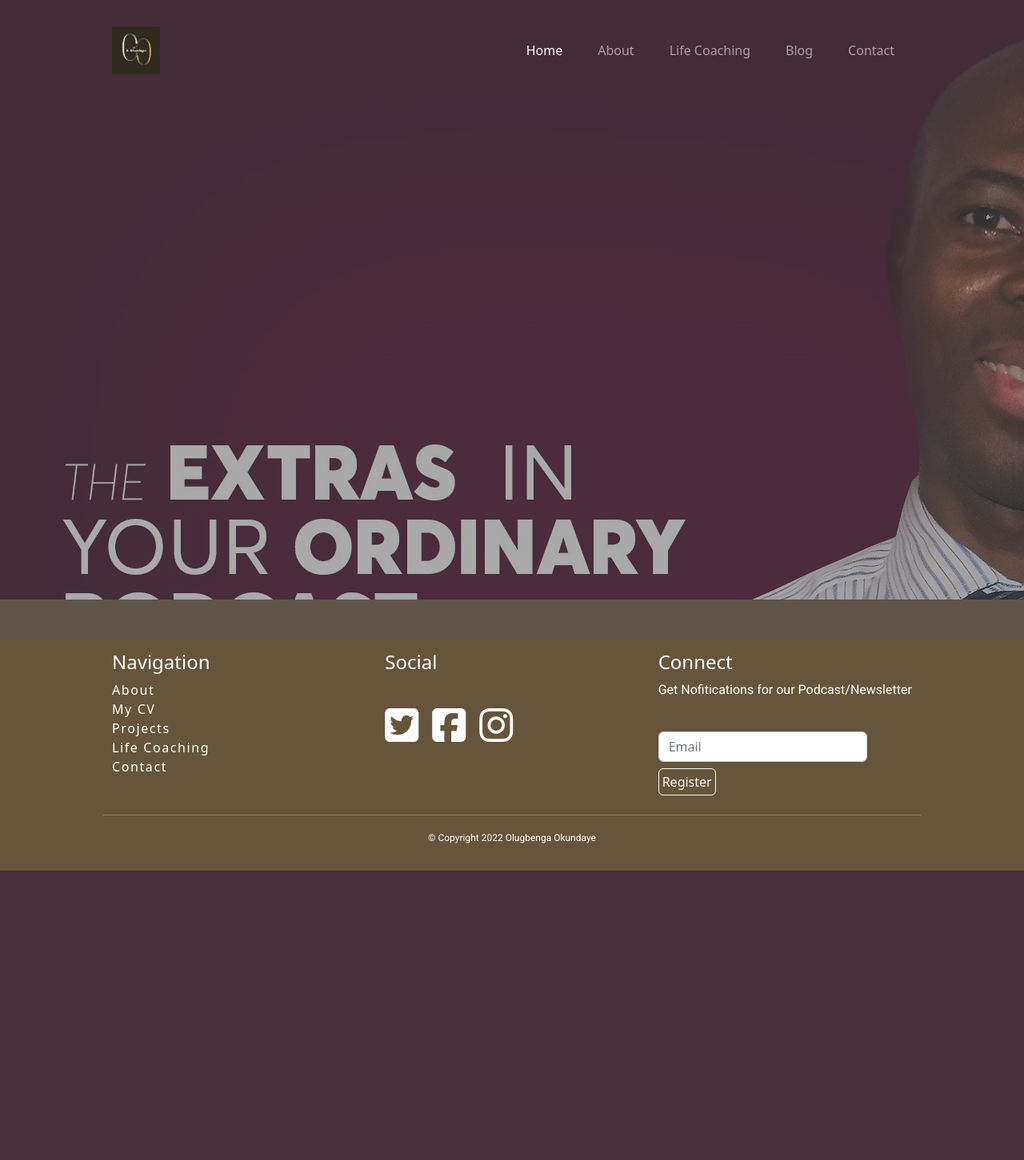
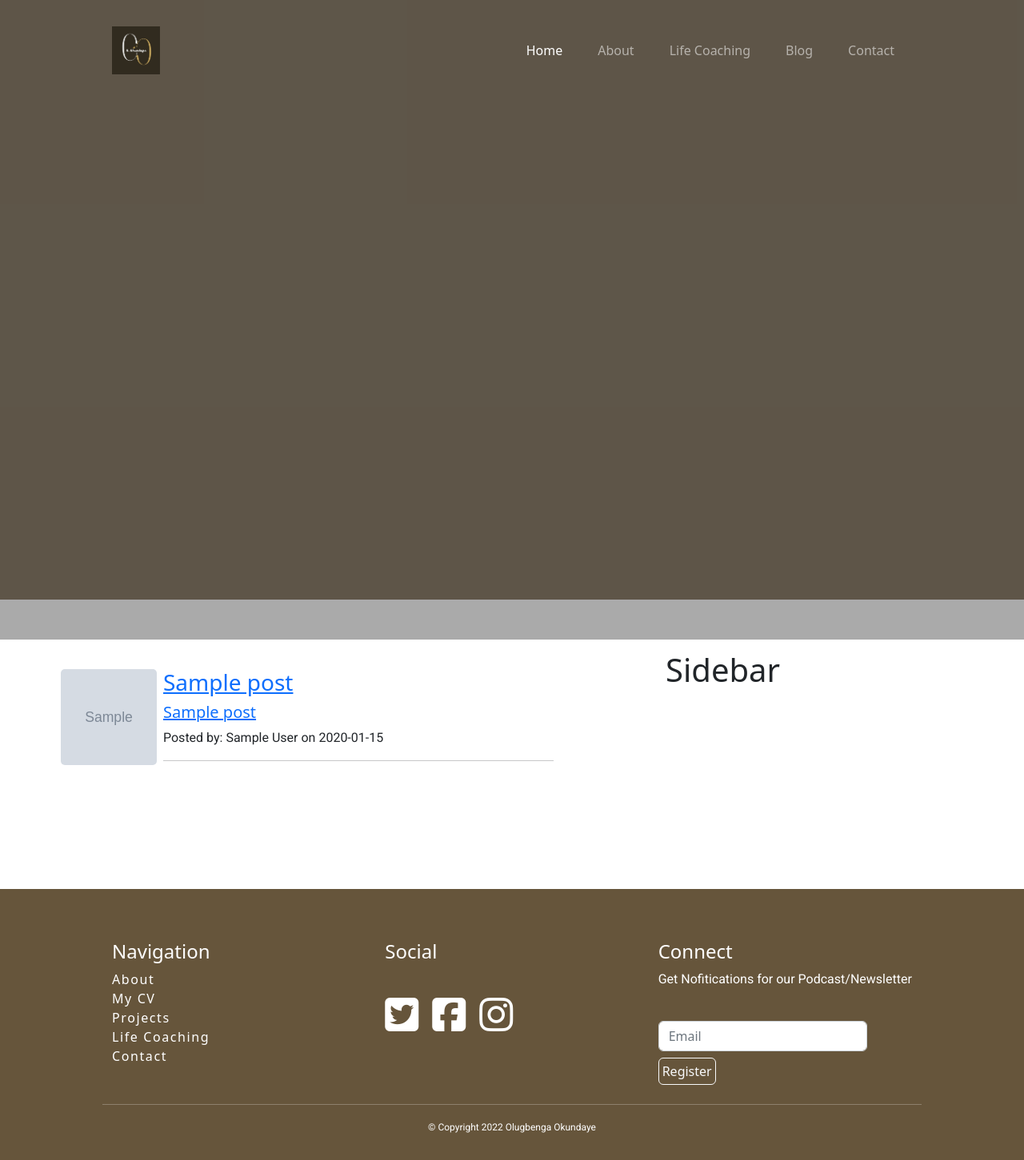
Before and after one commit to Olugbengz/my_portfolio_website, a Flask app: page /blog in a window 1280 px wide. Shown: the whole page at 80% size. Before the commit the page ends 1089 px from the top, so only its background shows below. Run offline with Flask 3, Linux system fonts and the light colour scheme; tables that the repository leaves empty hold one stand-in row (values such as "Sample post"); grey boxes marked "Sample" are stand-in pictures; some libraries are stand-ins or nearby versions.

Commit message:
sixth edit

```diff
--- a/main.py
+++ b/main.py
@@ -14,6 +14,7 @@
 Bootstrap(app)
 
 app.config["SQLALCHEMY_DATABASE_URI"] = "sqlite:///subscribers.db"
+app.config["SQLALCHEMY_DATABASE_URI"] = "sqlite:///blog_post.db"
 app.config['SQLALCHEMY_TRACK_MODIFICATIONS'] = False
 db = SQLAlchemy(app)
 
@@ -78,27 +79,38 @@
     return render_template('life_coaching.html', form=email_form)
 
 
-@app.route('/blog')
+@app.route('/blog', methods=['GET', 'POST'])
 def blog_post():
     email_form = RegForm()
-    return render_template('blog_post.html', form=email_form)
+    posts = BlogPost.query.all()
+
+    return render_template('blog_post.html', blog_posts=posts, form=email_form)
 
 
-@app.route('/new_post')
+@app.route('/new_post', methods=['GET', 'POST'])
 def create_post():
-    form = CreatePostForm()
-    if form.validate_on_submit():
+    new_post_form = CreatePostForm()
+    email_form = RegForm()
+    if new_post_form.validate_on_submit():
         add_new_post = BlogPost(
-            title=form.title.data,
-            subtitle=form.subtitle.data,
-            body=form.body.data,
-            author=form.author.data,
-            post_date=date.today().strftime("%B %d, %Y")
+            title=new_post_form.title.data,
+            subtitle=new_post_form.subtitle.data,
+            body=new_post_form.body.data,
+            img_url=new_post_form.image.data,
+            author=new_post_form.author.data,
+            date=date.today().strftime("%B %d, %Y")
         )
         db.session.add(add_new_post)
         db.session.commit()
-        return redirect(url_for('home'))
-    return render_template('create_post.html', form=form)
+        return redirect(url_for('blog'))
+    return render_template('create_post.html', form=email_form, blog_form=new_post_form)
+
+
+@app.route('/blog/<int:post_id>', methods=["GET", "POST"])
+def display_post(post_id):
+    email_form = RegForm()
+    request_post = BlogPost.query.get(post_id)
+    return render_template('display_post.html', form=email_form, post=request_post)
 
 
 @app.route('/contact', methods=["GET", "POST"])
@@ -109,8 +121,10 @@
         sender_email = message_form.email.data
         subject = message_form.subject.data
         message = message_form.body.data
-        my_email = os.environ['MY_EMAIL']
-        password = os.environ['MY_PASSWORD']
+        my_email = "sephade82@gmail.com"
+        # os.environ['MY_EMAIL']
+        password = "htaixaewtwsekgno"
+        # os.environ['MY_PASSWORD']
 
         with smtplib.SMTP("smtp.gmail.com", 587) as connection:
             connection.ehlo()
--- a/static/css/styles.css
+++ b/static/css/styles.css
@@ -1,5 +1,5 @@
 /* Title Section */
-#title {
+.title {
   height: 750px;
   /*background-image: url("/static/images/podcast.jpg");
   background-size: cover;
@@ -54,6 +54,34 @@
 .navbar-brand {
   font-family: 'Lobster', cursive;
   font-weight: 800;
+}
+
+.post-img {
+    width: 120px;
+    height: 120px;
+    border-radius: 5px;
+
+}
+
+.post-divider {
+    width: 800px:
+    text-align: center;
+    border-bottom: 'solid' 4px #ccc;
+}
+
+.post-body {
+    text-align: left;
+    line-height: 1.5rem;
+    font-family: 'Roboto', sans-serif;
+    color: grey;
+    margin: 7% 0 7%;
+    margin-left: 200px;
+}
+
+.flex-container {
+    display: flex;
+    justify-content: space-around;
+    margin: 5%;
 }
 
 .nav-item {
@@ -196,6 +224,10 @@
   font-size: 6rem;
 }
 
+.title-p {
+ width: 500px;
+}
+
 .about_coach {
  color: black;
  padding: 5% 12% 5%;
--- a/templates/base.html
+++ b/templates/base.html
@@ -16,7 +16,7 @@
 </head>
 <body>
 {% import "bootstrap/wtf.html" as wtf %}
- <section id="title">
+ <section class="title">
       <!-- Navigation -->
       <div class="overlay"></div>
       <div class="container-md">
--- a/templates/blog_post.html
+++ b/templates/blog_post.html
@@ -24,3 +24,46 @@
 </div>
     </section>
 {% endblock %}
+
+{% block content %}
+<section class="flex-container">
+
+    <div class="container-md">
+    {% for post in blog_posts %}
+    <div class="row">
+
+        <div class="col-2">
+            <img class="post-img" src="{{ post.img_url }}">
+        </div>
+
+    <div class="col-8">
+    <a href="{{ url_for('display_post', post_id=post.id) }}">
+        <h3>{{ post.title }}</h3>
+        <h5> {{ post.subtitle }}</h5>
+    </a>
+
+        <div>
+            <p>
+                Posted by: {{ post.author }} on {{ post.date }}
+            </p>
+        </div>
+
+
+<hr class="post-divider">
+ </div>
+
+</div>
+     {% endfor %}
+</div>
+
+    <div class="col-4">
+        <h1>Sidebar</h1>
+    </div>
+
+</section>
+
+
+
+
+
+{% endblock %}
```
Also changed, not shown: templates/create_post.html (+12 -8 lines), templates/display_post.html (added, +41 -0 lines), templates/login.html (added, +10 -0 lines), templates/register.html (added, +10 -0 lines), instance/subscribers.db.
